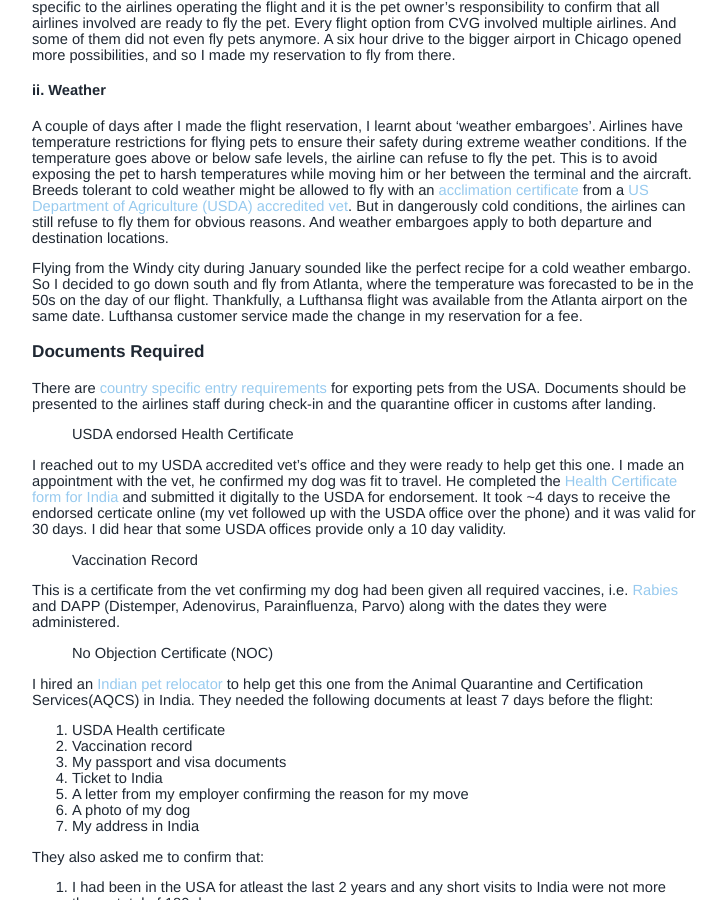
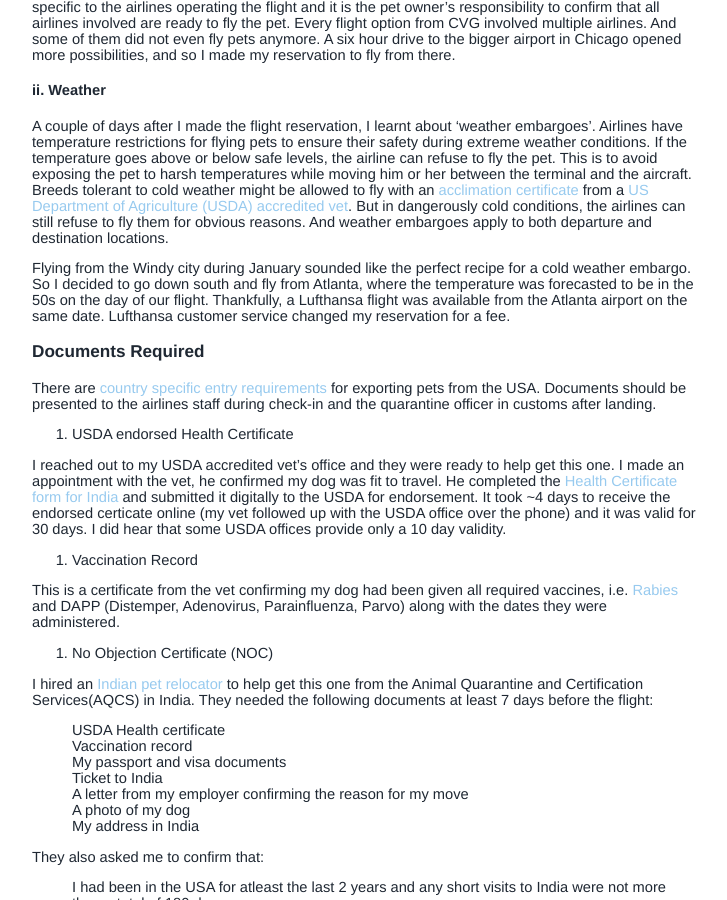
Before and after one commit to vaishnavisen/vaishnavisen.github.io, a Jekyll site: the page built from _posts/2023-03-02-flying-dog-internationally.md, in a window 1280 px wide and 900 px high, scrolled down 770 px. Shown: the whole window, without its empty margins (276-1003 px from the left). Built offline with Jekyll 4.4.1, drawn with Linux system fonts in a browser that asks for light colours; nearby versions of some CDN libraries.

Commit message:
Change bullets to numbers

```diff
--- a/_posts/2023-03-02-flying-dog-internationally.md
+++ b/_posts/2023-03-02-flying-dog-internationally.md
@@ -27,38 +27,38 @@ During international travel, it is common to have multiple airlines involved. Bu
 
 A couple of days after I made the flight reservation, I learnt about 'weather embargoes'. Airlines have temperature restrictions for flying pets to ensure their safety during extreme weather conditions. If the temperature goes above or below safe levels, the airline can refuse to fly the pet. This is to avoid exposing the pet to harsh temperatures while moving him or her between the terminal and the aircraft. Breeds tolerant to cold weather might be allowed to fly with an [acclimation certificate](https://www.avma.org/resources-tools/avma-policies/acclimation-certificatesstatements) from a [US Department of Agriculture (USDA) accredited vet](https://vsapps.aphis.usda.gov/vsps/public/VetSearch.do). But in dangerously cold conditions, the airlines can still refuse to fly them for obvious reasons. And weather embargoes apply to both departure and destination locations.
 
-Flying from the Windy city during January sounded like the perfect recipe for a cold weather embargo. So I decided to go down south and fly from Atlanta, where the temperature was forecasted to be in the 50s on the day of our flight. Thankfully, a Lufthansa flight was available from the Atlanta airport on the same date. Lufthansa customer service made the change in my reservation for a fee.
+Flying from the Windy city during January sounded like the perfect recipe for a cold weather embargo. So I decided to go down south and fly from Atlanta, where the temperature was forecasted to be in the 50s on the day of our flight. Thankfully, a Lufthansa flight was available from the Atlanta airport on the same date. Lufthansa customer service changed my reservation for a fee.
 
 ### Documents Required
 
 There are [country specific entry requirements](https://www.aphis.usda.gov/aphis/pet-travel/by-country/pettravel-india) for exporting pets from the USA. Documents should be presented to the airlines staff during check-in and the quarantine officer in customs after landing.
 
-* USDA endorsed Health Certificate
+1. USDA endorsed Health Certificate
 
 I reached out to my USDA accredited vet's office and they were ready to help get this one. I made an appointment with the vet, he confirmed my dog was fit to travel. He completed the [Health Certificate form for India](https://www.aphis.usda.gov/pet-travel/health-certificates/non-eu/india-dogs.pdf) and submitted it digitally to the USDA for endorsement. It took ~4 days to receive the endorsed certicate online (my vet followed up with the USDA office over the phone) and it was valid for 30 days. I did hear that some USDA offices provide only a 10 day validity.
 
-* Vaccination Record
+2. Vaccination Record
 
 This is a certificate from the vet confirming my dog had been given all required vaccines, i.e. [Rabies](https://www.cdc.gov/rabies/pdf/nasphv_form51_1.pdf) and DAPP (Distemper, Adenovirus, Parainfluenza, Parvo) along with the dates they were administered.
 
-* No Objection Certificate (NOC)
+3. No Objection Certificate (NOC)
 
 I hired an [Indian pet relocator](http://globalcargo.co.in/contact.html) to help get this one from the Animal Quarantine and Certification Services(AQCS) in India. They needed the following documents at least 7 days before the flight:
-1. USDA Health certificate
-2. Vaccination record
-3. My passport and visa documents
-4. Ticket to India
-5. A letter from my employer confirming the reason for my move
-6. A photo of my dog
-7. My address in India
+- USDA Health certificate
+- Vaccination record
+- My passport and visa documents
+- Ticket to India
+- A letter from my employer confirming the reason for my move
+- A photo of my dog
+- My address in India
 
 They also asked me to confirm that:
-1. I had been in the USA for atleast the last 2 years and any short visits to India were not more than a total of 180 days.
-2. I won't return to the USA with my dog for at least 3-4 months
+- I had been in the USA for atleast the last 2 years and any short visits to India were not more than a total of 180 days.
+- I won't return to the USA with my dog for at least 3-4 months
 
 They verified all the documents and submitted them to the AQCS office, who then quickly provided the No Objection Certificate. I emailed copies to the airline offices at the origin and destination airports before the flight.
 
-* Acclimation certificate:
+4. Acclimation certificate:
 
 Our layover was at Frankfurt, which is cold in January. So I requested my vet to provide an [acclimation certificate](https://www.avma.org/resources-tools/avma-policies/acclimation-certificatesstatements).
 
```
